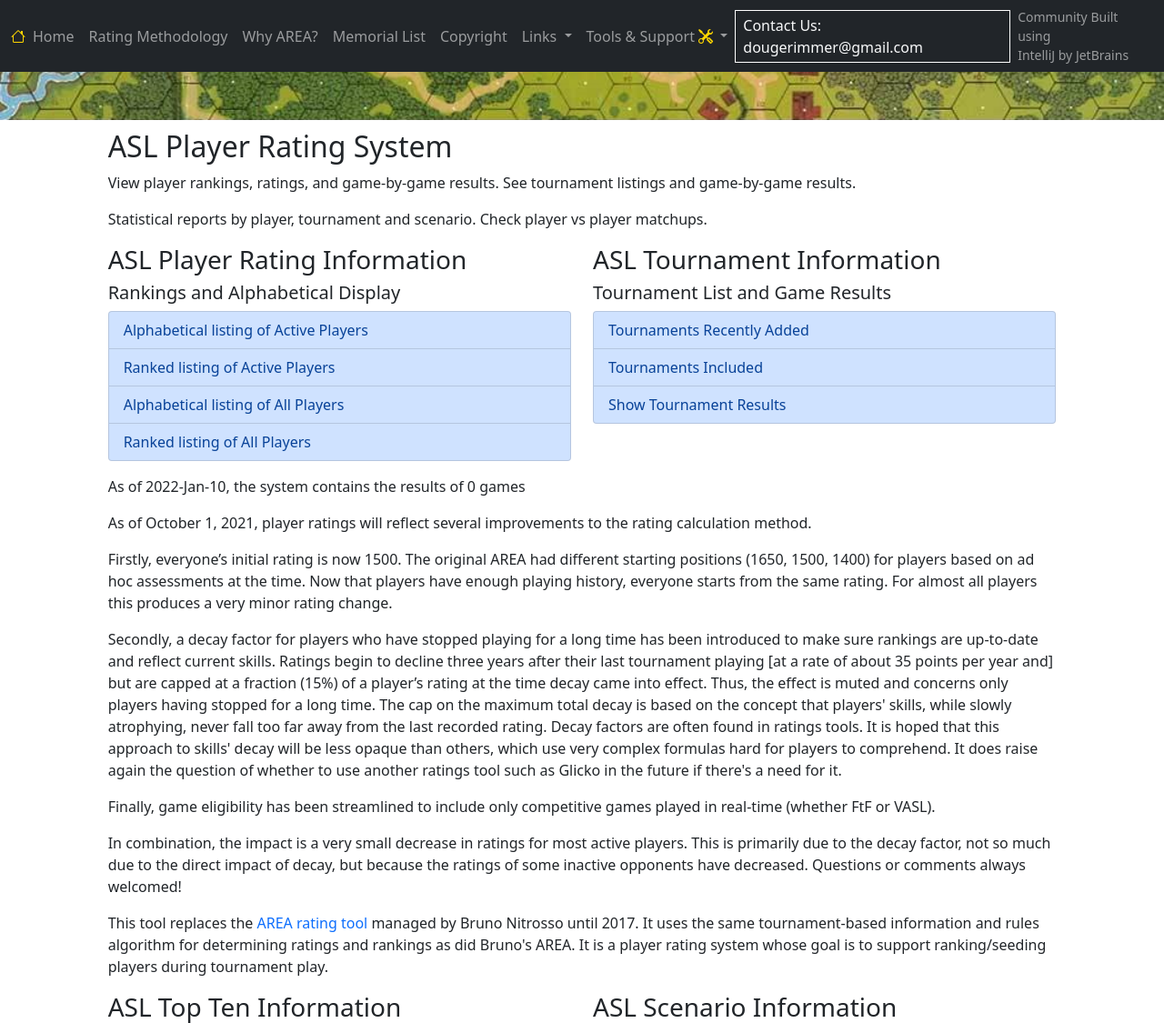
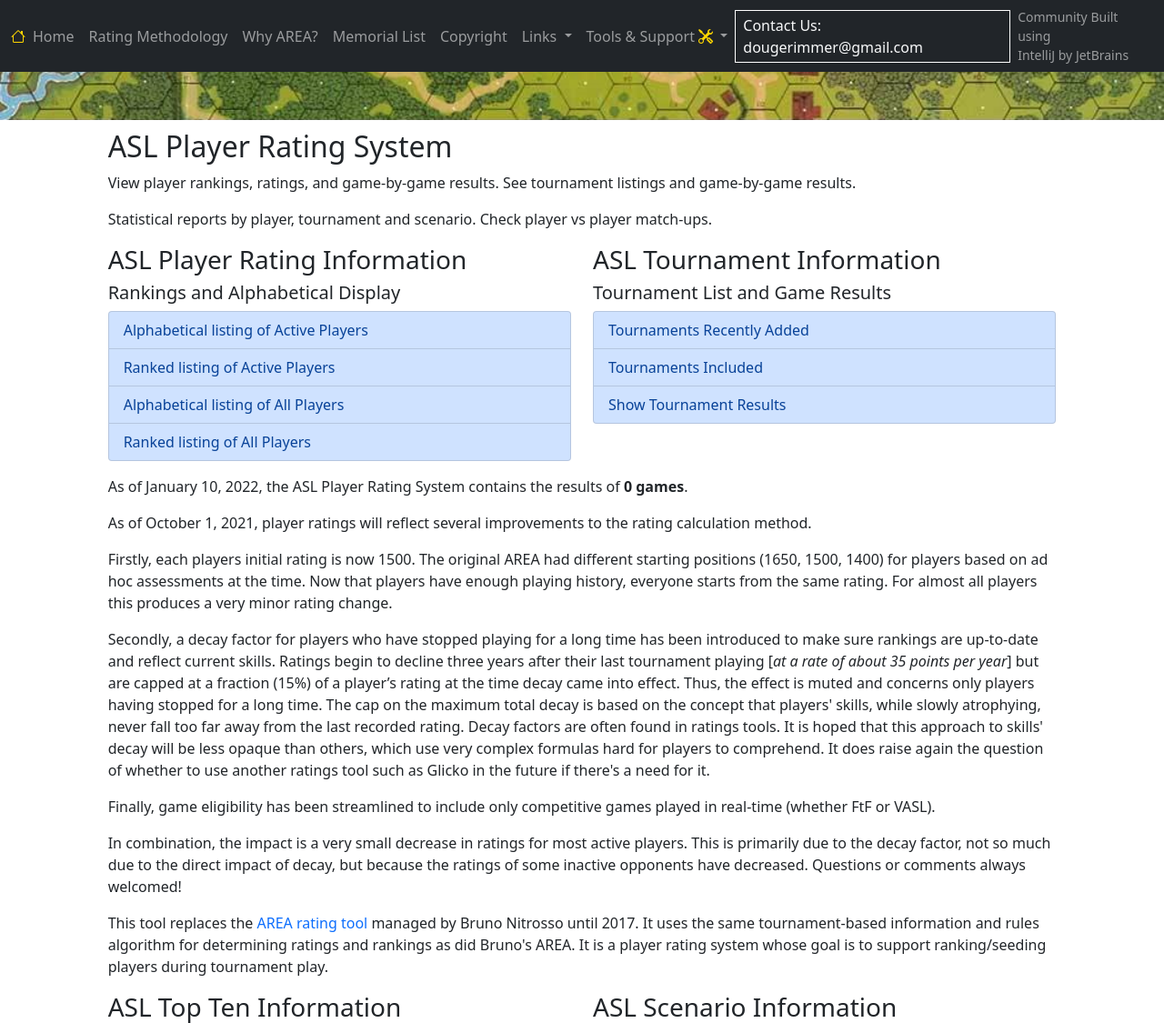
Before and after one commit to vasl-developers/Player_Rating_website, a PHP site: page / in a window 1280 px wide. Shown: the top 1125 px of the page at 91% size. Run offline with PHP 8.4, Linux system fonts and the light colour scheme; data that the repository does not hold is empty; a stand-in replaces the project's code that opens the database connection; some libraries are stand-ins or nearby versions.

Commit message:
style cleanup

```diff
--- a/web/include/home.php
+++ b/web/include/home.php
@@ -1,11 +1,10 @@
-<?php
-  include_once "web/pages/gamecount.php";
-?>
+<?php include_once "web/pages/gamecount.php"; ?>
 
 <h2>ASL Player Rating System</h2>
 
 <p>View player rankings, ratings, and game-by-game results. See tournament listings and game-by-game results.</p>
-<p>Statistical reports by player, tournament and scenario. Check player vs player matchups.</p>
+
+<p>Statistical reports by player, tournament and scenario. Check player vs player match-ups.</p>
 
 <div class="row mt-3">
   <div class="col-md-6">
@@ -26,18 +25,23 @@
       <a class="list-group-item list-group-item-action list-group-item-primary flex-fill" href="web/pages/tableTournamentsRecentlyAdded.php">Tournaments Recently Added</a>
       <a class="list-group-item list-group-item-action list-group-item-primary flex-fill" href="web/pages/tableTournamentsbyYear.php">Tournaments Included</a>
       <a class="list-group-item list-group-item-action list-group-item-primary flex-fill" href="web/pages/selectTournamentforResultsDisplay.php">Show Tournament Results</a>
-
     </div>
   </div>
 </div>
 
 <div class="row mt-3">
-  <p>As of <?php echo $date ?>, the system contains the results of <?php echo $gamestotal ?> games</p>
+  <p>As of <?php echo date("F j, Y"); ?>, the ASL Player Rating System contains the results of <b><?php echo number_format($gamestotal) ?> games</b>.</p>
+
   <p>As of October 1, 2021, player ratings will reflect several improvements to the rating calculation method. </p>
-  <p>Firstly, everyone’s initial rating is now 1500. The original AREA had different starting positions (1650, 1500, 1400) for players based on ad hoc assessments at the time. Now that players have enough playing history, everyone starts from the same rating. For almost all players this produces a very minor rating change. </p>
-  <p>Secondly, a decay factor for players who have stopped playing for a long time has been introduced to make sure rankings are up-to-date and reflect current skills. Ratings begin to decline three years after their last tournament playing [at a rate of about 35 points per year and] but are capped at a fraction (15%) of a player’s rating at the time decay came into effect. Thus, the effect is muted and concerns only players having stopped for a long time. The cap on the maximum total decay is based on the concept that players' skills, while slowly atrophying, never fall too far away from the last recorded rating. Decay factors are often found in ratings tools. It is hoped that this approach to skills' decay will be less opaque than others, which use very complex formulas hard for players to comprehend. It does raise again the question of whether to use another ratings tool such as Glicko in the future if there's a need for it. </p>
+
+  <p>Firstly, each players initial rating is now 1500. The original AREA had different starting positions (1650, 1500, 1400) for players based on ad hoc assessments at the time. Now that players have enough playing history, everyone starts from the same rating. For almost all players this produces a very minor rating change. </p>
+
+  <p>Secondly, a decay factor for players who have stopped playing for a long time has been introduced to make sure rankings are up-to-date and reflect current skills. Ratings begin to decline three years after their last tournament playing [<i>at a rate of about 35 points per year</i>] but are capped at a fraction (15%) of a player’s rating at the time decay came into effect. Thus, the effect is muted and concerns only players having stopped for a long time. The cap on the maximum total decay is based on the concept that players' skills, while slowly atrophying, never fall too far away from the last recorded rating. Decay factors are often found in ratings tools. It is hoped that this approach to skills' decay will be less opaque than others, which use very complex formulas hard for players to comprehend. It does raise again the question of whether to use another ratings tool such as Glicko in the future if there's a need for it. </p>
+
   <p>Finally, game eligibility has been streamlined to include only competitive games played in real-time (whether FtF or VASL).</p>
+
   <p>In combination, the impact is a very small decrease in ratings for most active players. This is primarily due to the decay factor, not so much due to the direct impact of decay, but because the ratings of some inactive opponents have decreased. Questions or comments always welcomed!</p>
+
   <p>This tool replaces the <a href="http://asl-area.org" target="_blank">AREA rating tool</a> managed by Bruno Nitrosso until 2017. It uses the same tournament-based information and rules algorithm for determining ratings and rankings as did Bruno's AREA. It is a player rating system whose goal is to support ranking/seeding players during tournament play.</p>
 </div>
 
```
Also changed, not shown: web/pages/playerratingprogress.php (+16 -17 lines). Lines whose indentation alone changed are shown as unchanged.
